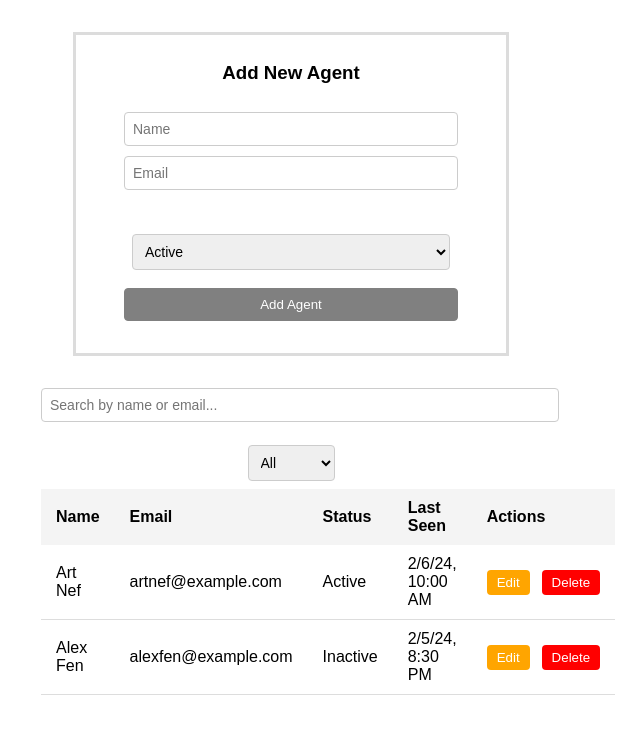
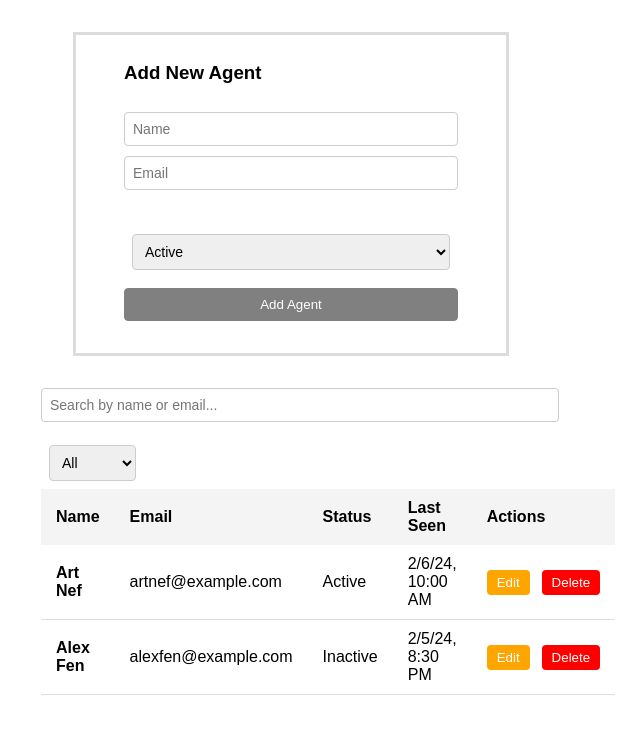
Before and after one commit to neffedych/Espresso-lab, a React (Create React App) app: page / in a window 1280 px wide. Shown: the top 734 px of the page, without its empty margins (349-989 px from the left). Built offline with nearby package versions, Linux system fonts and the light colour scheme.

Commit message:
Bonus: Implemented Personal Agents' Page

```diff
--- a/package.json
+++ b/package.json
@@ -13,6 +13,7 @@
     "cra-template-typescript": "1.2.0",
     "react": "^18.3.1",
     "react-dom": "^18.3.1",
+    "react-router-dom": "^7.1.5",
     "react-scripts": "5.0.1",
     "typescript": "^4.9.5",
     "web-vitals": "^2.1.4"
--- a/src/App.tsx
+++ b/src/App.tsx
@@ -1,12 +1,17 @@
-import './App.css';
-import Home from './pages/Home';
+import React from "react";
+import { BrowserRouter as Router, Routes, Route } from "react-router-dom";
+import AgentList from "../src/components/AgentList";
+import AgentDetails from "../src/components/AgentDetails";
 
-function App() {
+const App: React.FC = () => {
   return (
-    <div className="App">
-      <Home />
-    </div>
+    <Router>
+      <Routes>
+        <Route path="/" element={<AgentList />} />
+        <Route path="/agent/:id" element={<AgentDetails />} />
+      </Routes>
+    </Router>
   );
-}
+};
 
 export default App;
--- /dev/null
+++ b/src/components/AgentDetails.tsx
@@ -0,0 +1,33 @@
+import React from "react";
+import { useParams, Link } from "react-router-dom";
+
+interface Agent {
+  id: string;
+  name: string;
+  email: string;
+  status: "Active" | "Inactive";
+  lastSeen: string;
+}
+
+const AgentDetails: React.FC = () => {
+  const { id } = useParams<{ id: string }>();
+  const agents: Agent[] = JSON.parse(localStorage.getItem("agents") || "[]");
+  const agent = agents.find((agent) => agent.id === id);
+
+  if (!agent) {
+    return <p>Agent not found.</p>;
+  }
+
+  return (
+    <div className="container">
+      <h2>Agent Details</h2>
+      <p><strong>Name:</strong> {agent.name}</p>
+      <p><strong>Email:</strong> {agent.email}</p>
+      <p><strong>Status:</strong> {agent.status}</p>
+      <p><strong>Last Seen:</strong> {new Date(agent.lastSeen).toLocaleString(undefined, { dateStyle: "short", timeStyle: "short" })}</p>
+      <Link to="/" className="back-button">Back to List</Link>
+    </div>
+  );
+};
+
+export default AgentDetails;
--- a/src/components/AgentList.css
+++ b/src/components/AgentList.css
@@ -137,3 +137,27 @@
 select{
     margin: .5rem;
 }
+
+.agent-link {
+    text-decoration: none;
+    color: inherit;
+    font-weight: bold;
+  }
+
+  .agent-link:hover {
+    color: #007bff;
+  }
+
+  .back-button{
+    text-decoration: none;
+    background-color: rgb(38, 0, 255);
+    color: white;
+    border: none;
+    padding: 5px 10px;
+    cursor: pointer;
+    border-radius: 4px;
+  }
+
+  .back-button:hover{
+    background-color: rgb(34, 0, 224);
+  }
--- a/src/components/AgentList.tsx
+++ b/src/components/AgentList.tsx
@@ -1,4 +1,5 @@
 import React, { useEffect, useState } from "react";
+import { Link } from "react-router-dom";
 import "./AgentList.css";
 
 interface Agent {
@@ -10,9 +11,9 @@
 }
 
 const initialAgents: Agent[] = [
-    { id: "1", name: "Art Nef", email: "artnef@example.com", status: "Active", lastSeen: "2024-02-06 10:00 AM" },
-    { id: "2", name: "Alex Fen", email: "alexfen@example.com", status: "Inactive", lastSeen: "2024-02-05 8:30 PM" },
-  ];
+  { id: "1", name: "Art Nef", email: "artnef@example.com", status: "Active", lastSeen: "2024-02-06 10:00 AM" },
+  { id: "2", name: "Alex Fen", email: "alexfen@example.com", status: "Inactive", lastSeen: "2024-02-05 8:30 PM" },
+];
 
 const AgentList: React.FC = () => {
   const [agents, setAgents] = useState<Agent[]>(() => {
@@ -25,7 +26,6 @@
   const [status, setStatus] = useState<"Active" | "Inactive">("Active");
   const [emailError, setEmailError] = useState(false);
   const [editingAgentId, setEditingAgentId] = useState<string | null>(null);
-
   const [searchQuery, setSearchQuery] = useState("");
   const [filterStatus, setFilterStatus] = useState<"All" | "Active" | "Inactive">("All");
 
@@ -121,7 +121,6 @@
         </button>
       </div>
 
-
       <div className="filter-container">
         <input
           type="text"
@@ -154,7 +153,9 @@
           <tbody>
             {filteredAgents.map((agent) => (
               <tr key={agent.id}>
-                <td>{agent.name}</td>
+                <td>
+                  <Link to={`/agent/${agent.id}`} className="agent-link">{agent.name}</Link>
+                </td>
                 <td>{agent.email}</td>
                 <td>{agent.status}</td>
                 <td>{new Date(agent.lastSeen).toLocaleString(undefined, { dateStyle: "short", timeStyle: "short" })}</td>
```
Also changed, not shown: 1 other file (tests, documents, lock files or other folders).
